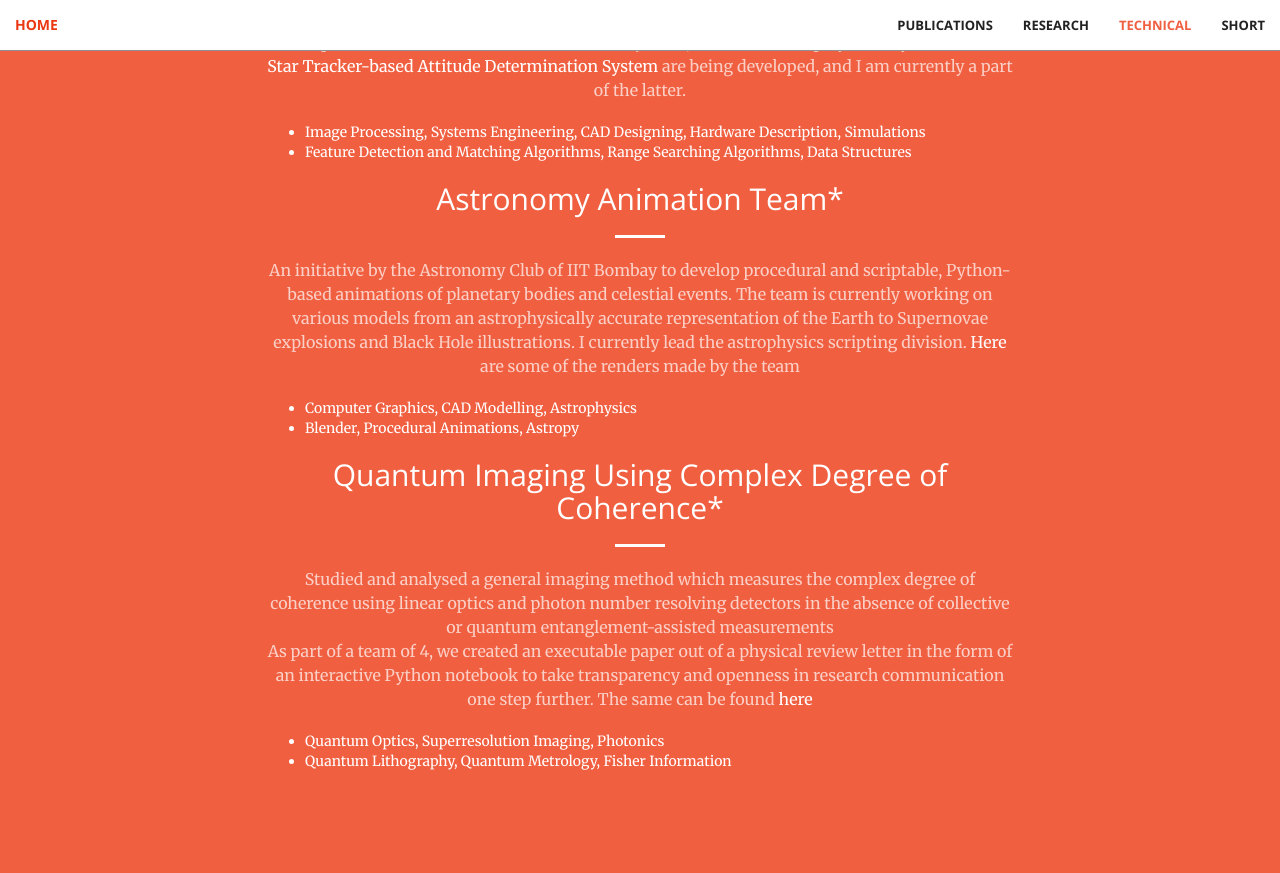
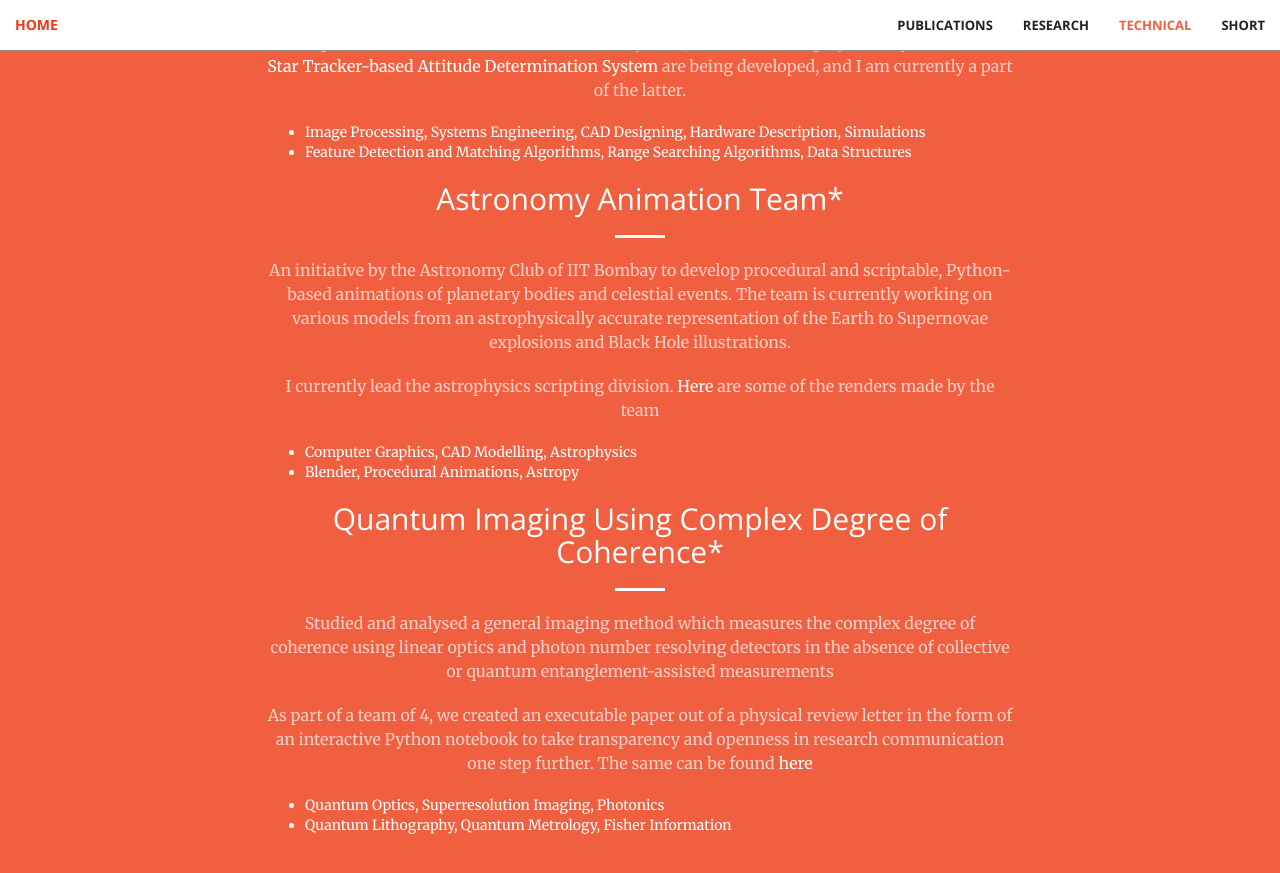
Before and after one commit to aravindbharathi/aravindbharathi.github.io, a Jekyll site: the page projects/index.html, which Jekyll copies as it is, in a window 1280 px wide and 900 px high, scrolled down 2342 px. Shown: the top 873 px of the window. Built offline with Jekyll 4.4.1, drawn with Linux system fonts in a browser that asks for light colours.

Commit message:
Update index.html

```diff
--- a/projects/index.html
+++ b/projects/index.html
@@ -228,7 +228,10 @@
                     <p class="text-faded">
                       An initiative by the Astronomy Club of IIT Bombay to develop procedural and scriptable, Python-based animations of planetary bodies and celestial events.
                       The team is currently working on various models from an astrophysically accurate representation of the Earth to Supernovae explosions and
-                      Black Hole illustrations. I currently lead the astrophysics scripting division. <a href="https://drive.google.com/drive/folders/1F-c2lhLJRJts3OQVeTpoZ7ZS4a5-Qa9A?usp=sharing" target="_blank">Here</a> are some of the renders made by the team
+                      Black Hole illustrations.
+                    </p>
+                    <p class="text-faded">
+                      I currently lead the astrophysics scripting division. <a href="https://drive.google.com/drive/folders/1F-c2lhLJRJts3OQVeTpoZ7ZS4a5-Qa9A?usp=sharing" target="_blank">Here</a> are some of the renders made by the team
                       <ul align = "left">
                         <li>Computer Graphics, CAD Modelling, Astrophysics</li>
                         <li>Blender, Procedural Animations, Astropy</li>
@@ -239,7 +242,9 @@
                     <p class="text-faded">
                       Studied and analysed a general imaging method which measures the complex degree of coherence using linear
                       optics and photon number resolving detectors in the absence of collective or quantum entanglement-assisted
-                      measurements<br>
+                      measurements
+                    </p>
+                    <p class="text-faded">
                       As part of a team of 4, we created an executable paper out of a physical review letter in the form of an
                       interactive Python notebook to take transparency and openness in research communication one step further.
                       The same can be found <a href="https://github.com/aravindbharathi/Course-Project-PH202" target="_blank">here</a>
```
